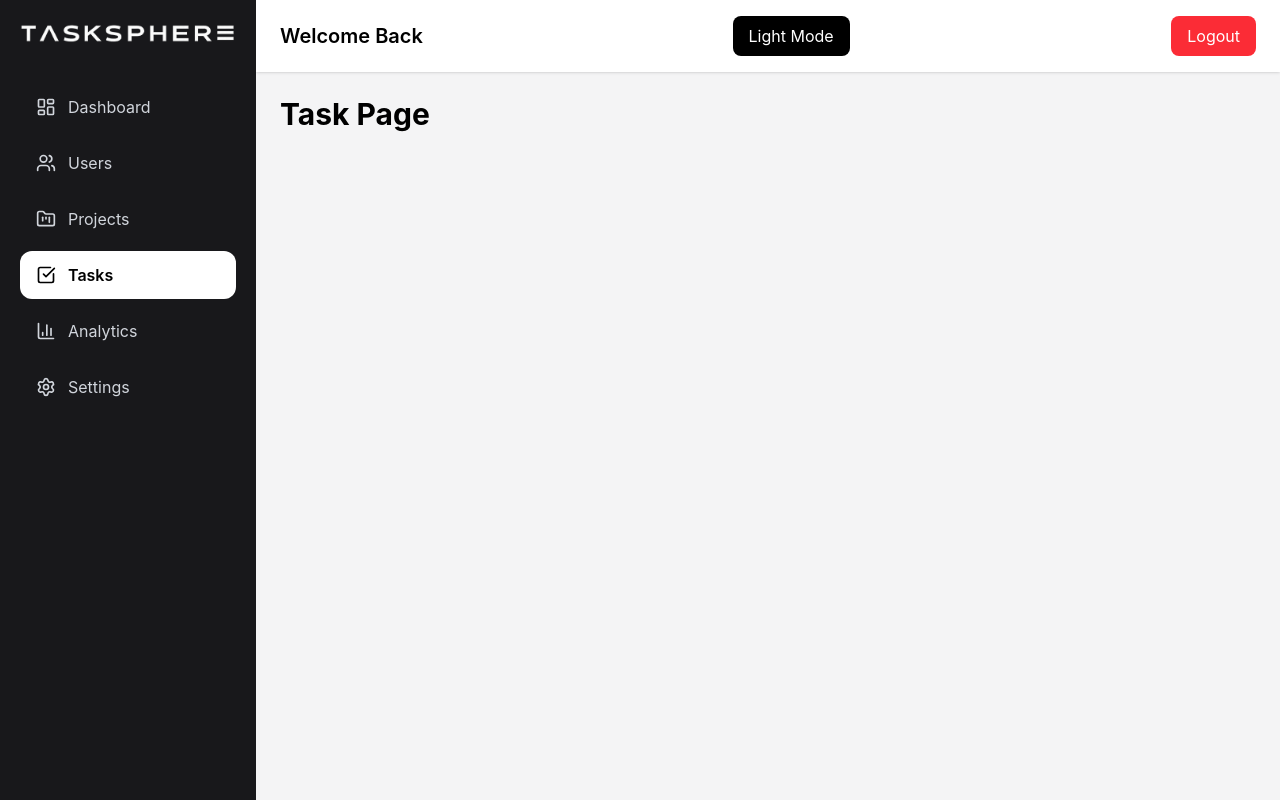
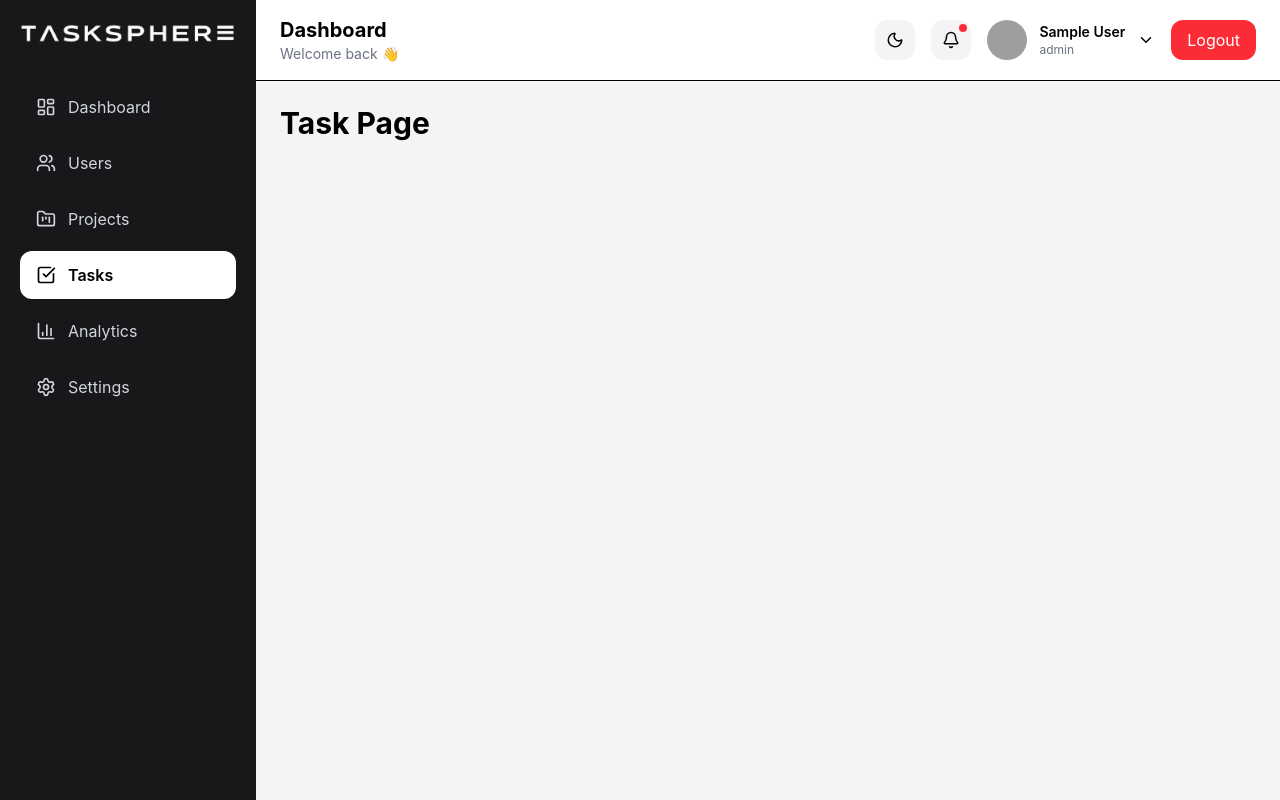
Before and after one commit to vishalSinghBhadoriya/tasksphere, a React (Vite) app: page /tasks in a window 1280 px wide. Built offline with nearby package versions, Linux system fonts and the light colour scheme; sample sign-in values are in the browser's storage; grey boxes are pictures that could not be loaded.

Commit message:
profile update

```diff
--- a/package.json
+++ b/package.json
@@ -18,6 +18,7 @@
     "react": "^19.2.6",
     "react-chartjs-2": "^5.3.1",
     "react-dom": "^19.2.6",
+    "react-hook-form": "^7.76.0",
     "react-hot-toast": "^2.6.0",
     "react-redux": "^9.2.0",
     "react-router-dom": "^7.15.0",
--- /dev/null
+++ b/src/components/common/Badge.jsx
@@ -0,0 +1,28 @@
+function Badge({
+  children,
+  type = "default",
+}) {
+  const variants = {
+    success:
+      "bg-green-100 text-green-600",
+
+    warning:
+      "bg-yellow-100 text-yellow-600",
+
+    danger:
+      "bg-red-100 text-red-600",
+
+    default:
+      "bg-zinc-100 text-zinc-600",
+  };
+
+  return (
+    <span
+      className={`px-3 py-1 rounded-full text-xs font-medium ${variants[type]}`}
+    >
+      {children}
+    </span>
+  );
+}
+
+export default Badge;
--- a/src/components/common/Card.jsx
+++ b/src/components/common/Card.jsx
@@ -1,7 +1,7 @@
 function Card({ children, className = "" }) {
   return (
     <div
-      className={`bg-white rounded-2xl shadow-sm p-5 ${className}`}
+      className={`bg-white rounded-2xl border border-zinc-200 shadow-sm hover:shadow-md transition-all duration-300 p-5 ${className}`}
     >
       {children}
     </div>
--- /dev/null
+++ b/src/components/common/InputField.jsx
@@ -0,0 +1,34 @@
+function InputField({
+  type = "text",
+  placeholder,
+  register,
+  name,
+  rules,
+  error,
+}) {
+  return (
+    <div>
+
+      <input
+        type={type}
+        placeholder={placeholder}
+        {...register(name, rules)}
+        className={`w-full border rounded-xl px-4 py-3 outline-none
+        ${
+          error
+            ? "border-red-500"
+            : "border-gray-300"
+        }`}
+      />
+
+      {error && (
+        <p className="text-red-500 text-sm mt-1">
+          {error.message}
+        </p>
+      )}
+
+    </div>
+  );
+}
+
+export default InputField;
--- /dev/null
+++ b/src/components/common/SkeletonCard.jsx
@@ -0,0 +1,13 @@
+function SkeletonCard() {
+  return (
+    <div className="bg-white rounded-2xl p-5 animate-pulse">
+
+      <div className="h-4 w-24 bg-zinc-200 rounded mb-4"></div>
+
+      <div className="h-8 w-32 bg-zinc-200 rounded"></div>
+
+    </div>
+  );
+}
+
+export default SkeletonCard;
--- a/src/components/layout/Navbar.jsx
+++ b/src/components/layout/Navbar.jsx
@@ -1,18 +1,49 @@
-import { useDispatch, useSelector } from "react-redux";
-
-import { toggleTheme } from "../../redux/features/themeSlice";
-import { logout } from "../../redux/features/authSlice";
+import {
+  Bell,
+  Menu,
+  Moon,
+  Sun,
+  ChevronDown,
+} from "lucide-react";
+import {
+  useEffect,
+  useRef,
+  useState,
+} from "react";
+import {
+  useDispatch,
+  useSelector,
+} from "react-redux";
 
 import { useNavigate } from "react-router-dom";
-import { Menu } from "lucide-react";
-import { toggleSidebar } from "../../redux/features/sidebarSlice";
+
+import {
+  logout,
+} from "../../redux/features/authSlice";
+
+import {
+  toggleTheme,
+} from "../../redux/features/themeSlice";
+
+import {
+  toggleSidebar,
+} from "../../redux/features/sidebarSlice";
+
 function Navbar() {
   const dispatch = useDispatch();
 
+  const navigate = useNavigate();
+  const [isDropdownOpen, setIsDropdownOpen] =
+  useState(false);
+const dropdownRef = useRef(null);
   const darkMode = useSelector(
     (state) => state.theme.darkMode
   );
-  const navigate = useNavigate();
+
+  const user = useSelector(
+    (state) => state.auth.user
+  );
+
   const handleLogout = () => {
     localStorage.removeItem("user");
 
@@ -20,32 +51,145 @@ const handleLogout = () => {
 
     navigate("/");
   };
+useEffect(() => {
+  const handleClickOutside = (
+    event
+  ) => {
+    if (
+      dropdownRef.current &&
+      !dropdownRef.current.contains(
+        event.target
+      )
+    ) {
+      setIsDropdownOpen(false);
+    }
+  };
+
+  document.addEventListener(
+    "mousedown",
+    handleClickOutside
+  );
+
+  return () => {
+    document.removeEventListener(
+      "mousedown",
+      handleClickOutside
+    );
+  };
+}, []);
   return (
-   <div className="bg-white shadow px-4 md:px-6 py-4 flex items-center justify-between">
+    <div className="bg-white dark:bg-zinc-900 border-b px-4 md:px-6 py-4 flex items-center justify-between">
+
+      {/* Left */}
+      <div className="flex items-center gap-4">
+
         <button
           onClick={() =>
             dispatch(toggleSidebar())
           }
           className="lg:hidden"
         >
-  <Menu size={28} />
+          <Menu size={26} />
         </button>
-      <h2 className="text-xl font-semibold">
-        Welcome Back
+
+        <div>
+          <h2 className="text-xl font-bold">
+            Dashboard
           </h2>
 
+          <p className="text-sm text-gray-500">
+            Welcome back 👋
+          </p>
+        </div>
+
+      </div>
+
+      {/* Right */}
+      <div className="flex items-center gap-4">
+
+        {/* Theme Toggle */}
         <button
-        onClick={() => dispatch(toggleTheme())}
-        className="bg-black text-white px-4 py-2 rounded-lg"
+          onClick={() =>
+            dispatch(toggleTheme())
+          }
+          className="w-10 h-10 rounded-xl bg-zinc-100 flex items-center justify-center"
         >
-        {darkMode ? "Dark Mode" : "Light Mode"}
+          {darkMode ? (
+            <Sun size={18} />
+          ) : (
+            <Moon size={18} />
+          )}
         </button>
+
+        {/* Notifications */}
+        <button className="relative w-10 h-10 rounded-xl bg-zinc-100 flex items-center justify-center">
+
+          <Bell size={18} />
+
+          <span className="absolute top-1 right-1 w-2 h-2 bg-red-500 rounded-full"></span>
+
+        </button>
+
+        {/* Profile */}
+        <div
+        ref={dropdownRef}
+  onClick={() =>
+    setIsDropdownOpen(
+      !isDropdownOpen
+    )
+  }
+  className="relative flex items-center gap-3 cursor-pointer"
+>
+
+          <img
+            src={`https://ui-avatars.com/api/?name=${user?.name}`}
+            alt="profile"
+            className="w-10 h-10 rounded-full"
+          />
+
+          <div className="hidden md:block">
+            <h4 className="font-semibold text-sm">
+              {user?.name}
+            </h4>
+
+            <p className="text-xs text-gray-500">
+              {user?.role}
+            </p>
+          </div>
+
+          <ChevronDown size={18} />
+          {isDropdownOpen && (
+  <div className="absolute top-14 right-0 w-52 bg-white rounded-2xl shadow-lg border border-zinc-200 p-2 z-50">
+
+    <button className="w-full text-left px-4 py-3 rounded-xl hover:bg-zinc-100 transition-all">
+      My Profile
+    </button>
+
+    <button className="w-full text-left px-4 py-3 rounded-xl hover:bg-zinc-100 transition-all">
+      Settings
+    </button>
+
     <button
       onClick={handleLogout}
-  className="bg-red-500 text-white px-4 py-2 rounded-lg ml-3"
+      className="w-full text-left px-4 py-3 rounded-xl text-red-500 hover:bg-red-50 transition-all"
     >
       Logout
     </button>
+
+  </div>
+)}
+
+        </div>
+
+        {/* Logout */}
+        <button
+          onClick={handleLogout}
+          className="bg-red-500 text-white px-4 py-2 rounded-xl hidden md:block"
+        >
+          Logout
+        </button>
+
+      </div>
 
     </div>
   );
--- a/src/components/tables/UsersTable.jsx
+++ b/src/components/tables/UsersTable.jsx
@@ -1,5 +1,6 @@
 
 import React from "react";
+import Badge from "../common/Badge";
 function UsersTable({
   users,
   onEdit,
@@ -41,7 +42,9 @@ function UsersTable({
               </td>
 
               <td className="p-4">
-                Employee
+               <Badge type="success">
+  Active
+</Badge>
               </td>
               <td className="p-4 flex gap-2">
 
--- a/src/pages/Users/UserForm.jsx
+++ b/src/pages/Users/UserForm.jsx
@@ -1,79 +1,134 @@
-import { useState, useEffect } from "react";
+import { useEffect } from "react";
+
+import { useForm } from "react-hook-form";
 
 function UserForm({
   onSubmit,
   initialData,
 }) {
-  const [firstName, setFirstName] =
-    useState("");
+  const {
+    register,
+    handleSubmit,
+    reset,
 
-  const [lastName, setLastName] =
-    useState("");
-
-  const [email, setEmail] =
-    useState("");
+    formState: { errors },
+  } = useForm();
 
   useEffect(() => {
     if (initialData) {
-      setFirstName(initialData.firstName);
+      reset(initialData);
+    }
+  }, [initialData, reset]);
 
-      setLastName(initialData.lastName);
+  const submitHandler = (data) => {
+    onSubmit({
+      id:
+        initialData?.id ||
+        Date.now(),
 
-      setEmail(initialData.email);
-    }
-  }, [initialData]);
-
-  const handleSubmit = (e) => {
-    e.preventDefault();
-
-    onSubmit({
-      id: initialData?.id || Date.now(),
-
-      firstName,
-      lastName,
-      email,
+      ...data,
     });
 
-    setFirstName("");
-    setLastName("");
-    setEmail("");
+    reset();
   };
 
   return (
     <form
-      onSubmit={handleSubmit}
+      onSubmit={handleSubmit(
+        submitHandler
+      )}
       className="space-y-4"
     >
+
+      {/* First Name */}
+      <div>
 
         <input
           type="text"
           placeholder="First Name"
-        value={firstName}
-        onChange={(e) =>
-          setFirstName(e.target.value)
+          {...register(
+            "firstName",
+            {
+              required:
+                "First name is required",
             }
-        className="w-full border rounded-xl px-4 py-3"
+          )}
+          className={`w-full border rounded-xl px-4 py-3 outline-none
+${
+  errors.firstName
+    ? "border-red-500"
+    : "border-gray-300"
+}`}
         />
+
+        {errors.firstName && (
+          <p className="text-red-500 text-sm mt-1">
+            {
+              errors.firstName
+                .message
+            }
+          </p>
+        )}
+
+      </div>
+
+      {/* Last Name */}
+      <div>
 
         <input
           type="text"
           placeholder="Last Name"
-        value={lastName}
-        onChange={(e) =>
-          setLastName(e.target.value)
+          {...register(
+            "lastName",
+            {
+              required:
+                "Last name is required",
             }
+          )}
           className="w-full border rounded-xl px-4 py-3"
         />
+
+        {errors.lastName && (
+          <p className="text-red-500 text-sm mt-1">
+            {
+              errors.lastName
+                .message
+            }
+          </p>
+        )}
+
+      </div>
+
+      {/* Email */}
+      <div>
 
         <input
           type="email"
           placeholder="Email"
-        value={email}
-        onChange={(e) =>
-          setEmail(e.target.value)
-        }
+          {...register("email", {
+            required:
+              "Email is required",
+
+            pattern: {
+              value:
+                /^[^\s@]+@[^\s@]+\.[^\s@]+$/,
+
+              message:
+                "Invalid email address",
+            },
+          })}
           className="w-full border rounded-xl px-4 py-3"
         />
+
+        {errors.email && (
+          <p className="text-red-500 text-sm mt-1">
+            {
+              errors.email.message
+            }
+          </p>
+        )}
+
+      </div>
 
       <button
         type="submit"
```
Also changed, not shown: 1 other file (tests, documents, lock files or other folders). Lines whose indentation alone changed are shown as unchanged.
